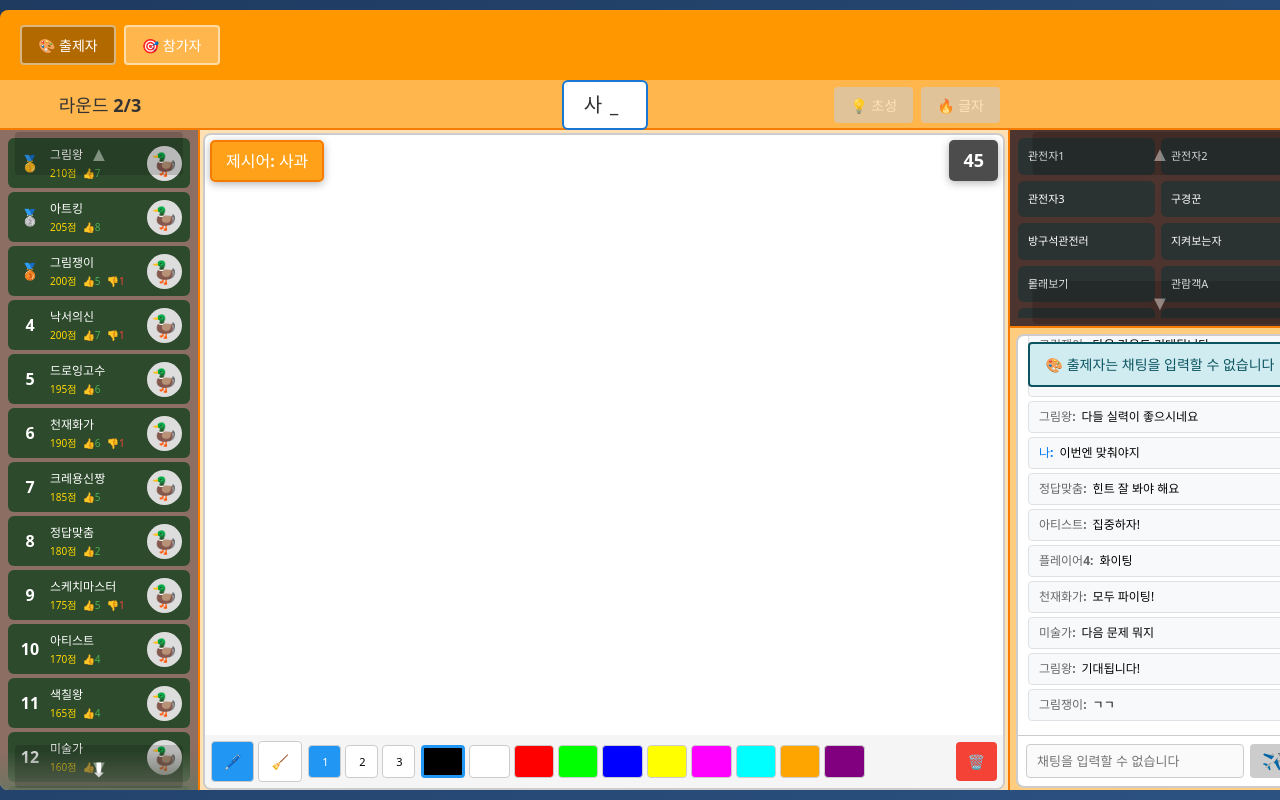
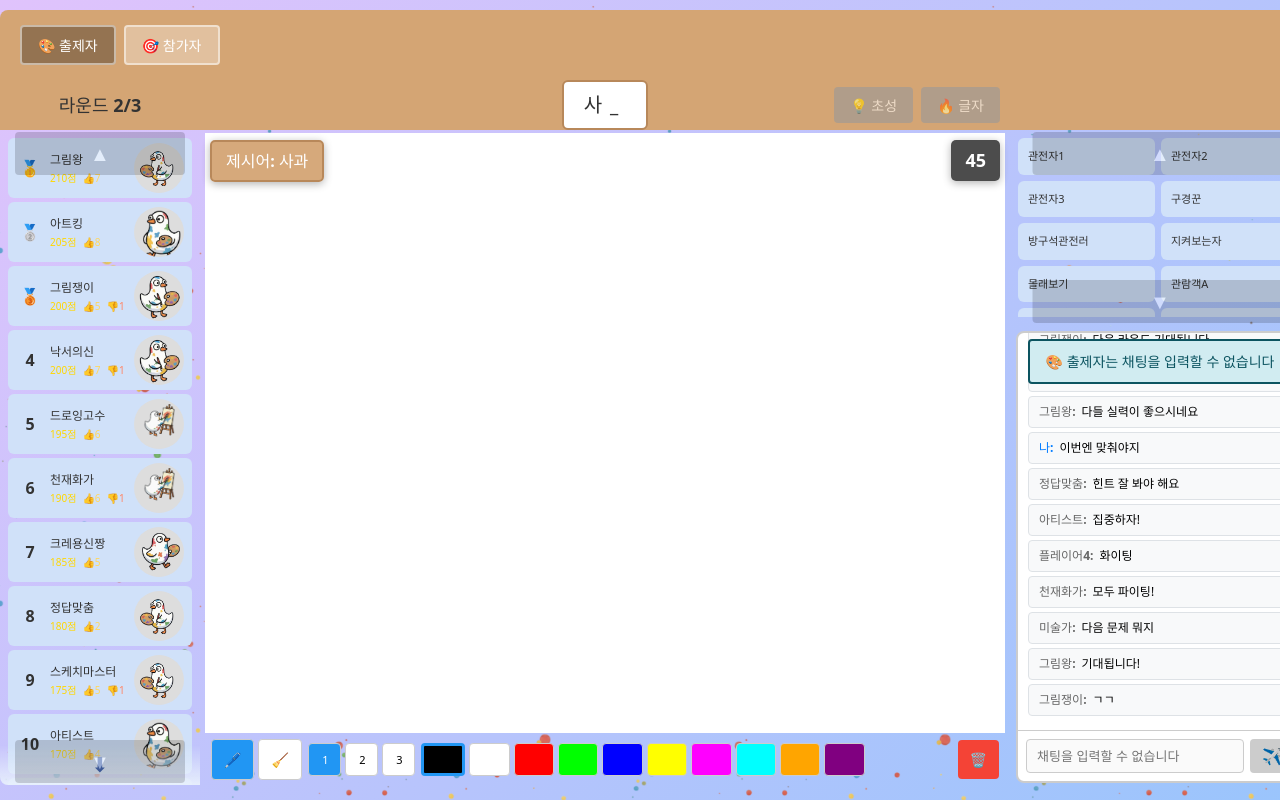
Before and after one commit to zmgu/paletteduck, a React (Vite) app in the folder paletteduck-client/: page /game-preview in a window 1280 px wide. Shown: the top 800 px of the page. Built offline with nearby package versions, Linux system fonts and the light colour scheme.

Commit message:
ui 수정 중

```diff
--- a/paletteduck-client/src/index.css
+++ b/paletteduck-client/src/index.css
@@ -32,8 +32,13 @@ html, body {
 
 body {
   min-width: 320px;
-  background: linear-gradient(135deg, #1e3a5f 0%, #2c5282 100%);
+  background:
+    url('./assets/back.png'),
+    linear-gradient(135deg, #e0c3fc 0%, #8ec5fc 100%);
+  background-size: 400px, cover;
   background-attachment: fixed;
+  background-position: top center;
+  background-repeat: repeat, no-repeat;
 }
 
 h1 {
--- a/paletteduck-client/src/pages/GameRoomPage/components/Canvas/Canvas.tsx
+++ b/paletteduck-client/src/pages/GameRoomPage/components/Canvas/Canvas.tsx
@@ -197,7 +197,7 @@ const Canvas = forwardRef<CanvasHandle, CanvasProps>(({
   }));
 
   return (
-    <div style={{ border: '2px solid #ccc', borderRadius: '8px', overflow: 'hidden', position: 'relative' }}>
+    <div style={{ border: 'none', overflow: 'hidden', position: 'relative' }}>
       <canvas
         ref={canvasRef}
         width={CANVAS_CONFIG.WIDTH}
--- a/paletteduck-client/src/pages/GameRoomPage/components/Canvas/CanvasToolbar.tsx
+++ b/paletteduck-client/src/pages/GameRoomPage/components/Canvas/CanvasToolbar.tsx
@@ -24,7 +24,7 @@ export default function CanvasToolbar({
   return (
     <div style={{
       padding: '6px',
-      backgroundColor: '#f5f5f5',
+      backgroundColor: 'transparent',
       display: 'flex',
       gap: '6px',
       alignItems: 'center',
--- a/paletteduck-client/src/pages/GameRoomPreview.tsx
+++ b/paletteduck-client/src/pages/GameRoomPreview.tsx
@@ -1019,7 +1019,7 @@ export default function GameRoomPreview() {
             display: 'flex',
             alignItems: 'center',
             justifyContent: 'center',
-            backgroundColor: isDrawer ? '#ff9800' : '#2196f3',
+            backgroundColor: isDrawer ? '#D4A574' : '#6a8bc3',
             borderRadius: '8px 8px 0 0',
             position: 'relative',
             flexShrink: 0
@@ -1099,8 +1099,8 @@ export default function GameRoomPreview() {
             display: 'grid',
             gridTemplateColumns: '200px 810px 300px',
             alignItems: 'center',
-            backgroundColor: isDrawer ? '#ffb74d' : '#64b5f6',
-            borderBottom: isDrawer ? '2px solid #f57c00' : '2px solid #1976d2',
+            backgroundColor: isDrawer ? '#D4A574' : '#6a8bc3',
+            borderBottom: 'none',
             boxSizing: 'border-box',
             flexShrink: 0
           }}>
@@ -1157,7 +1157,7 @@ export default function GameRoomPreview() {
                     backgroundColor: '#fff',
                     padding: '8px 20px',
                     borderRadius: '6px',
-                    border: '2px solid #1976d2',
+                    border: isDrawer ? '2px solid #B8885A' : '2px solid #4a6bb3',
                     textShadow: 'none'
                   }}>
                     {gameState.currentTurn.currentHint || '???'}
@@ -1179,7 +1179,7 @@ export default function GameRoomPreview() {
                           padding: '8px 16px',
                           fontSize: '14px',
                           fontWeight: 'bold',
-                          backgroundColor: gameState.currentTurn.hintLevel >= 2 ? '#ff9800' : '#ccc',
+                          backgroundColor: gameState.currentTurn.hintLevel >= 2 ? '#D4A574' : '#999',
                           color: '#fff',
                           border: 'none',
                           borderRadius: '4px',
@@ -1197,7 +1197,7 @@ export default function GameRoomPreview() {
                           padding: '8px 16px',
                           fontSize: '14px',
                           fontWeight: 'bold',
-                          backgroundColor: gameState.currentTurn.hintLevel >= 2 ? '#f44336' : '#ccc',
+                          backgroundColor: gameState.currentTurn.hintLevel >= 2 ? '#B8885A' : '#999',
                           color: '#fff',
                           border: 'none',
                           borderRadius: '4px',
@@ -1224,7 +1224,7 @@ export default function GameRoomPreview() {
             <div style={{
               width: '100%',
               height: '660px',
-              backgroundColor: '#e3f2fd',
+              backgroundColor: '#E8E5E0',
               borderRadius: '0 0 8px 8px',
               flexShrink: 0,
               padding: '20px',
@@ -1260,7 +1260,7 @@ export default function GameRoomPreview() {
                       width: '100%',
                       height: '391px',
                       backgroundColor: '#f5f5f5',
-                      border: '3px solid #9c27b0',
+                      border: '3px solid #8FB8B8',
                       borderRadius: '8px',
                       display: 'flex',
                       alignItems: 'center',
@@ -1283,11 +1283,11 @@ export default function GameRoomPreview() {
                       <div style={{
                         textAlign: 'center',
                         padding: '12px',
-                        backgroundColor: '#f0e5ff',
+                        backgroundColor: '#E8F4F4',
                         borderRadius: '8px',
-                        border: '2px solid #9c27b0',
+                        border: '2px solid #8FB8B8',
                       }}>
-                        <div style={{ fontSize: '16px', fontWeight: 'bold', color: '#9c27b0' }}>
+                        <div style={{ fontSize: '16px', fontWeight: 'bold', color: '#6B9999' }}>
                           {bestArtist.nickname}
                         </div>
                         <div style={{ fontSize: '13px', color: '#666', marginTop: '4px' }}>
@@ -1410,12 +1410,12 @@ export default function GameRoomPreview() {
             /* 일반 게임 화면 - 그리드 레이아웃 */
             <div style={{
               width: '100%',
-              height: '660px',
+              height: '655px',
               display: 'grid',
               gridTemplateColumns: '200px 810px 300px',
               gridTemplateRows: '1fr',
               gap: '0',
-              backgroundColor: isDrawer ? '#fff3e0' : '#e3f2fd',
+              backgroundColor: 'transparent',
               borderRadius: '0 0 8px 8px',
               flexShrink: 0,
               overflow: 'hidden'
@@ -1425,8 +1425,8 @@ export default function GameRoomPreview() {
               style={{
                 display: 'flex',
                 flexDirection: 'column',
-                backgroundColor: isDrawer ? '#8d6e63' : '#6b7561',
-                borderRight: isDrawer ? '2px solid #f57c00' : '2px solid #1976d2',
+                backgroundColor: 'transparent',
+                borderRight: 'none',
                 position: 'relative',
                 height: '100%',
                 overflow: 'hidden'
@@ -1514,8 +1514,8 @@ export default function GameRoomPreview() {
             <div style={{
               display: 'flex',
               flexDirection: 'column',
-              backgroundColor: isDrawer ? '#ffe0b2' : '#b8dbb8',
-              borderRight: isDrawer ? '2px solid #f57c00' : '2px solid #1976d2',
+              backgroundColor: 'transparent',
+              borderRight: 'none',
               position: 'relative',
               overflow: 'hidden'
             }}>
@@ -1533,7 +1533,7 @@ export default function GameRoomPreview() {
                     position: 'absolute',
                     top: '10px',
                     left: '10px',
-                    backgroundColor: isDrawer ? 'rgba(255, 152, 0, 0.9)' : 'rgba(33, 150, 243, 0.9)',
+                    backgroundColor: isDrawer ? 'rgba(212, 165, 116, 0.95)' : 'rgba(91, 132, 216, 0.95)',
                     color: '#fff',
                     padding: '7px 14px',
                     borderRadius: '5px',
@@ -1541,7 +1541,7 @@ export default function GameRoomPreview() {
                     fontWeight: 'bold',
                     boxShadow: '0 2px 8px rgba(0, 0, 0, 0.3)',
                     zIndex: 10,
-                    border: isDrawer ? '2px solid #f57c00' : '2px solid #1976d2',
+                    border: isDrawer ? '2px solid #B8885A' : '2px solid #4a6bb3',
                     display: 'flex',
                     alignItems: 'center',
                     gap: '6px'
@@ -1729,8 +1729,8 @@ export default function GameRoomPreview() {
                   gap: '6px',
                   justifyContent: 'center',
                   padding: '6px',
-                  backgroundColor: '#bbdefb',
-                  borderTop: '2px solid #1976d2',
+                  backgroundColor: 'transparent',
+                  borderTop: 'none',
                   flexShrink: 0
                 }}>
                   <button
@@ -1740,9 +1740,9 @@ export default function GameRoomPreview() {
                       padding: '8px 24px',
                       fontSize: '15px',
                       fontWeight: 'bold',
-                      backgroundColor: currentVote === 'LIKE' ? '#4caf50' : '#fff',
-                      color: currentVote === 'LIKE' ? '#fff' : '#333',
-                      border: '2px solid #4caf50',
+                      backgroundColor: currentVote === 'LIKE' ? '#ffd75e' : '#fff',
+                      color: currentVote === 'LIKE' ? '#333' : '#333',
+                      border: '2px solid #ffd75e',
                       borderRadius: '4px',
                       cursor: isCorrect ? 'not-allowed' : 'pointer',
                       opacity: isCorrect ? 0.5 : 1,
@@ -1758,9 +1758,9 @@ export default function GameRoomPreview() {
                       padding: '8px 24px',
                       fontSize: '15px',
                       fontWeight: 'bold',
-                      backgroundColor: currentVote === 'DISLIKE' ? '#f44336' : '#fff',
+                      backgroundColor: currentVote === 'DISLIKE' ? '#ff8566' : '#fff',
                       color: currentVote === 'DISLIKE' ? '#fff' : '#333',
-                      border: '2px solid #f44336',
+                      border: '2px solid #ff8566',
                       borderRadius: '4px',
                       cursor: isCorrect ? 'not-allowed' : 'pointer',
                       opacity: isCorrect ? 0.5 : 1,
@@ -1779,7 +1779,7 @@ export default function GameRoomPreview() {
               flexDirection: 'column',
               gap: '0',
               height: '100%',
-              maxHeight: '660px',
+              maxHeight: '655px',
               boxSizing: 'border-box',
               overflow: 'hidden'
             }}>
@@ -1789,8 +1789,8 @@ export default function GameRoomPreview() {
                   flex: '1',
                   display: 'flex',
                   flexDirection: 'column',
-                  backgroundColor: isDrawer ? '#4e342e' : '#2a1a2a',
-                  borderBottom: isDrawer ? '2px solid #f57c00' : '2px solid #1976d2',
+                  backgroundColor: 'transparent',
+                  borderBottom: 'none',
                   padding: '8px',
                   minHeight: 0,
                   position: 'relative'
@@ -1879,7 +1879,7 @@ export default function GameRoomPreview() {
                 flex: '2.5',
                 display: 'flex',
                 flexDirection: 'column',
-                backgroundColor: isDrawer ? '#ffcc80' : '#4a8c4a',
+                backgroundColor: 'transparent',
                 padding: '6px',
                 minHeight: 0
               }}>
--- a/paletteduck-client/src/pages/RoomPage/components/PlayerList.tsx
+++ b/paletteduck-client/src/pages/RoomPage/components/PlayerList.tsx
@@ -1,5 +1,28 @@
 import { useEffect, useRef, useState, forwardRef } from 'react';
 import type { RoomPlayer } from '../../../types/game.types';
+import duckBrushPaletteLeft from '../../../assets/duck_brush_palette_left.png';
+import duckBrushPaletteRight from '../../../assets/duck_brush_palette_right.png';
+import duckPaintingCanvas from '../../../assets/duck_painting_canvas.png';
+import duckPaletteOnlyLeft from '../../../assets/duck_palette_only_left.png';
+import duckPaletteOnlyRight from '../../../assets/duck_palette_only_right.png';
+
+const duckImages = [
+  duckBrushPaletteLeft,
+  duckBrushPaletteRight,
+  duckPaintingCanvas,
+  duckPaletteOnlyLeft,
+  duckPaletteOnlyRight,
+];
+
+// playerId를 기반으로 일관된 랜덤 인덱스 생성
+const getDuckImageIndex = (playerId: string): number => {
+  let hash = 0;
+  for (let i = 0; i < playerId.length; i++) {
+    hash = ((hash << 5) - hash) + playerId.charCodeAt(i);
+    hash = hash & hash;
+  }
+  return Math.abs(hash) % duckImages.length;
+};
 
 interface PlayerListProps {
   players: RoomPlayer[];
@@ -61,12 +84,12 @@ const PlayerList = forwardRef<HTMLUListElement, PlayerListProps>(({
           <li
             key={player.playerId}
             style={{
-              height: '50px',
+              height: '60px',
               marginBottom: '4px',
               padding: '6px',
-              backgroundColor: player.ready ? '#2d4a2d' : '#2b3232ff',
+              backgroundColor: player.ready ? '#d0e1f9' : '#c5d9f5',
               borderRadius: '6px',
-              border: player.playerId === currentPlayerId ? '2px solid #2196f3' : '2px solid transparent',
+              border: player.playerId === currentPlayerId ? '2px solid #4a6bb3' : '2px solid transparent',
               fontWeight: player.playerId === currentPlayerId ? 'bold' : 'normal',
               display: 'flex',
               alignItems: 'center',
@@ -83,7 +106,7 @@ const PlayerList = forwardRef<HTMLUListElement, PlayerListProps>(({
               justifyContent: 'center',
               fontSize: '16px',
               fontWeight: 'bold',
-              color: rank === 1 ? '#ffd700' : rank === 2 ? '#c0c0c0' : rank === 3 ? '#cd7f32' : '#fff',
+              color: rank === 1 ? '#ffd700' : rank === 2 ? '#c0c0c0' : rank === 3 ? '#cd7f32' : '#333',
               flexShrink: 0
             }}>
               {rank === 1 ? '🥇' : rank === 2 ? '🥈' : rank === 3 ? '🥉' : rank}
@@ -101,7 +124,7 @@ const PlayerList = forwardRef<HTMLUListElement, PlayerListProps>(({
               {/* 위: 닉네임 */}
               <div style={{
                 fontSize: '12px',
-                color: 'white',
+                color: '#333',
                 overflow: 'hidden',
                 textOverflow: 'ellipsis',
                 whiteSpace: 'nowrap'
@@ -118,27 +141,35 @@ const PlayerList = forwardRef<HTMLUListElement, PlayerListProps>(({
                 alignItems: 'center'
               }}>
                 <span style={{ color: '#ffd700' }}>{player.score || 0}점</span>
-                <span style={{ color: '#4caf50' }}>👍{player.totalLikes || 0}</span>
+                <span style={{ color: '#ffd75e' }}>👍{player.totalLikes || 0}</span>
                 {(player.totalDislikes || 0) > 0 && (
-                  <span style={{ color: '#f44336' }}>👎{player.totalDislikes}</span>
+                  <span style={{ color: '#ff8566' }}>👎{player.totalDislikes}</span>
                 )}
               </div>
             </div>
 
             {/* 오른쪽: 캐릭터 */}
             <div style={{
-              width: '35px',
-              height: '35px',
+              width: '50px',
+              height: '50px',
               borderRadius: '50%',
               backgroundColor: '#ddd',
               display: 'flex',
               alignItems: 'center',
               justifyContent: 'center',
-              fontSize: '22px',
               flexShrink: 0,
-              position: 'relative'
+              position: 'relative',
+              overflow: 'hidden'
             }}>
-              🦆
+              <img
+                src={duckImages[getDuckImageIndex(player.playerId)]}
+                alt="duck"
+                style={{
+                  width: '100%',
+                  height: '100%',
+                  objectFit: 'cover'
+                }}
+              />
               {/* 방장 배지 */}
               {player.host && (
                 <span style={{
@@ -165,13 +196,13 @@ const PlayerList = forwardRef<HTMLUListElement, PlayerListProps>(({
           left: 0,
           right: 0,
           height: '40px',
-          background: 'linear-gradient(to top, transparent, rgba(107, 117, 97, 0.9))',
+          background: 'linear-gradient(to top, transparent, rgba(232, 240, 252, 0.95))',
           display: 'flex',
           alignItems: 'center',
           justifyContent: 'center',
           pointerEvents: 'none'
         }}>
-          <span style={{ fontSize: '20px', color: 'white' }}>⬆</span>
+          <span style={{ fontSize: '20px', color: '#4a6bb3' }}>⬆</span>
         </div>
       )}
 
@@ -183,13 +214,13 @@ const PlayerList = forwardRef<HTMLUListElement, PlayerListProps>(({
           left: 0,
           right: 0,
           height: '40px',
-          background: 'linear-gradient(to bottom, transparent, rgba(107, 117, 97, 0.9))',
+          background: 'linear-gradient(to bottom, transparent, rgba(232, 240, 252, 0.95))',
           display: 'flex',
           alignItems: 'center',
           justifyContent: 'center',
           pointerEvents: 'none'
         }}>
-          <span style={{ fontSize: '20px', color: 'white' }}>⬇</span>
+          <span style={{ fontSize: '20px', color: '#4a6bb3' }}>⬇</span>
         </div>
       )}
 
--- a/paletteduck-client/src/pages/RoomPage/components/SpectatorList.tsx
+++ b/paletteduck-client/src/pages/RoomPage/components/SpectatorList.tsx
@@ -32,9 +32,9 @@ const SpectatorList = forwardRef<HTMLDivElement, SpectatorListProps>(({
           key={player.playerId}
           style={{
             padding: '8px',
-            backgroundColor: '#2b3232ff',
+            backgroundColor: '#d0e1f9',
             borderRadius: '6px',
-            border: player.playerId === currentPlayerId ? '2px solid #2196f3' : '2px solid transparent',
+            border: player.playerId === currentPlayerId ? '2px solid #4a6bb3' : '2px solid transparent',
             display: 'flex',
             alignItems: 'center',
             fontSize: '11px',
@@ -46,7 +46,7 @@ const SpectatorList = forwardRef<HTMLDivElement, SpectatorListProps>(({
             overflow: 'hidden',
             textOverflow: 'ellipsis',
             whiteSpace: 'nowrap',
-            color: 'white',
+            color: '#333',
             width: '100%'
           }}>
             {player.nickname}
```
Also changed, not shown: paletteduck-client/src/assets/back.png (added).
